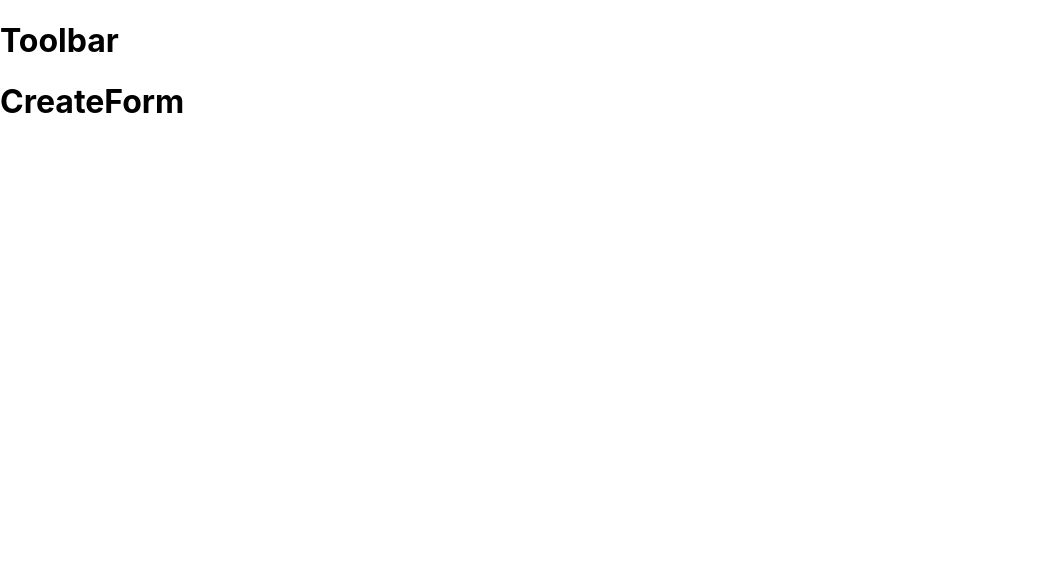
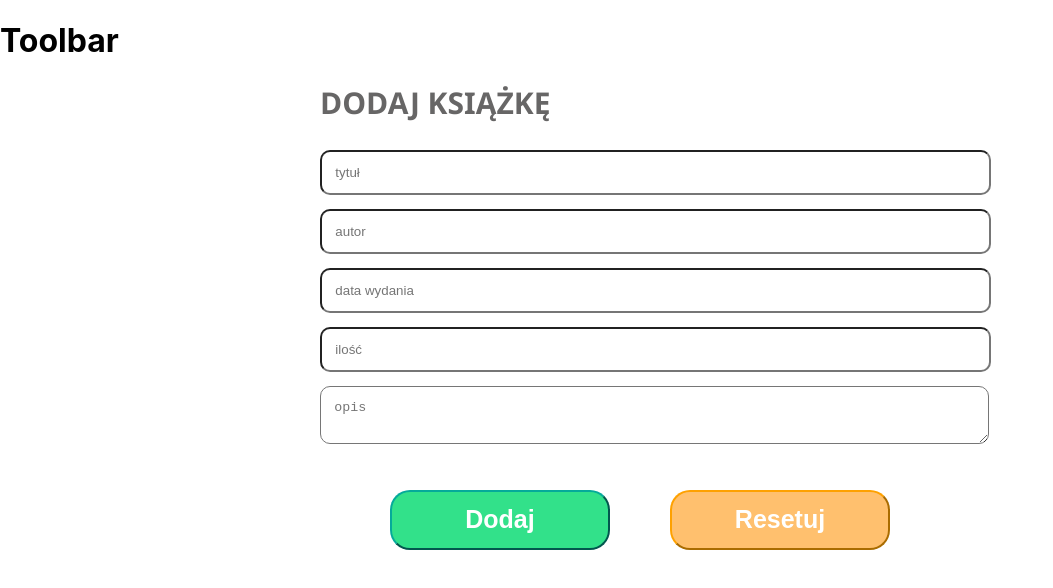
Before and after one commit to majstrykodowania/liblogistics, a React (Create React App) app: page /create in a window 1280 px wide. Shown: the top 588 px of the page, without its empty margins (0-1053 px from the left). Built offline with nearby package versions, Linux system fonts and the light colour scheme.

Commit message:
create state, basic form and hadler - change input value

```diff
--- a/src/App.js
+++ b/src/App.js
@@ -2,7 +2,7 @@ import React, { Component } from "react";
 import { BrowserRouter, Route } from "react-router-dom";
 import Layout from "./components/Layout/Layout";
 import BooksStatus from "./components/BooksStatus/BooksStatus";
-import CreateForm from "./components/CreateForm/CreateForm";
+import CreateBook from "./components/CreateBook/CreateBook";
 
 class App extends Component {
   render() {
@@ -10,7 +10,7 @@ class App extends Component {
       <BrowserRouter>
         <Layout>
           <Route exact path="/" component={BooksStatus} />
-          <Route path="/create" component={CreateForm} />
+          <Route path="/create" component={CreateBook} />
         </Layout>
       </BrowserRouter>
     );
--- /dev/null
+++ b/src/components/CreateBook/CreateBook.js
@@ -0,0 +1,64 @@
+import React, { Component } from "react";
+import styles from "./CreateBook.module.css";
+
+class CreateBook extends Component {
+  state = {
+    title: "",
+    author: "",
+    released: "",
+    description: "",
+    quantity: "",
+  };
+
+  handleChangeInput = (e) => {
+    this.setState({
+      [e.target.name]: e.target.value,
+    });
+  };
+
+  render() {
+    return (
+      <div className={styles.formContainer}>
+        <h1 className={styles.label}>DODAJ KSIĄŻKĘ</h1>
+        <form className={styles.form}>
+          <input
+            name="title"
+            value={this.state.title}
+            onChange={this.handleChangeInput}
+            placeholder="tytuł"
+          />
+          <input
+            name="author"
+            value={this.state.author}
+            onChange={this.handleChangeInput}
+            placeholder="autor"
+          />
+          <input
+            name="released"
+            value={this.state.released}
+            onChange={this.handleChangeInput}
+            placeholder="data wydania"
+          />
+          <input
+            name="quantity"
+            value={this.state.quantity}
+            onChange={this.handleChangeInput}
+            placeholder="ilość"
+          />
+          <textarea
+            name="description"
+            value={this.state.description}
+            onChange={this.handleChangeInput}
+            placeholder="opis"
+          />
+          <div className={styles.buttonsWrapper}>
+            <button className={styles.btnCreate}>Dodaj</button>
+            <button className={styles.btnReset}>Resetuj</button>
+          </div>
+        </form>
+      </div>
+    );
+  }
+}
+
+export default CreateBook;
--- /dev/null
+++ b/src/components/CreateBook/CreateBook.module.css
@@ -0,0 +1,57 @@
+.formContainer {
+  width: 50%;
+  height: 100%;
+  margin: auto;
+  font-family: "Segoe UI", sans-serif;
+  color: #676666;
+  font-size: 30px;
+}
+
+h1.label {
+  text-transform: uppercase;
+  font-size: 30px;
+}
+
+.form {
+  width: 100%;
+}
+
+input {
+  width: 100%;
+  padding: 1em;
+  margin: 0.5em auto;
+  color: #707070;
+  border-radius: 10px;
+}
+
+textarea {
+  width: 100%;
+  padding: 1em;
+  margin: 0.5em;
+  margin: 0.5em auto;
+  color: #707070;
+  border-radius: 10px;
+}
+
+.buttonsWrapper {
+  display: flex;
+  width: 100%;
+  justify-content: center;
+}
+.buttonsWrapper button {
+  font-size: 25px;
+  font-weight: bold;
+  color: #ffffff;
+  width: 220px;
+  height: 60px;
+  border-radius: 20px;
+  margin: 30px;
+}
+button.btnCreate {
+  border-color: #05aa9a;
+  background-color: #32e18a;
+}
+button.btnReset {
+  border-color: #fea100;
+  background-color: #ffc06e;
+}
--- a/src/components/CreateForm/CreateForm.js
+++ /dev/null
@@ -1,5 +0,0 @@
-import React from "react";
-
-const CreateForm = () => <h1>CreateForm</h1>;
-
-export default CreateForm;
```
